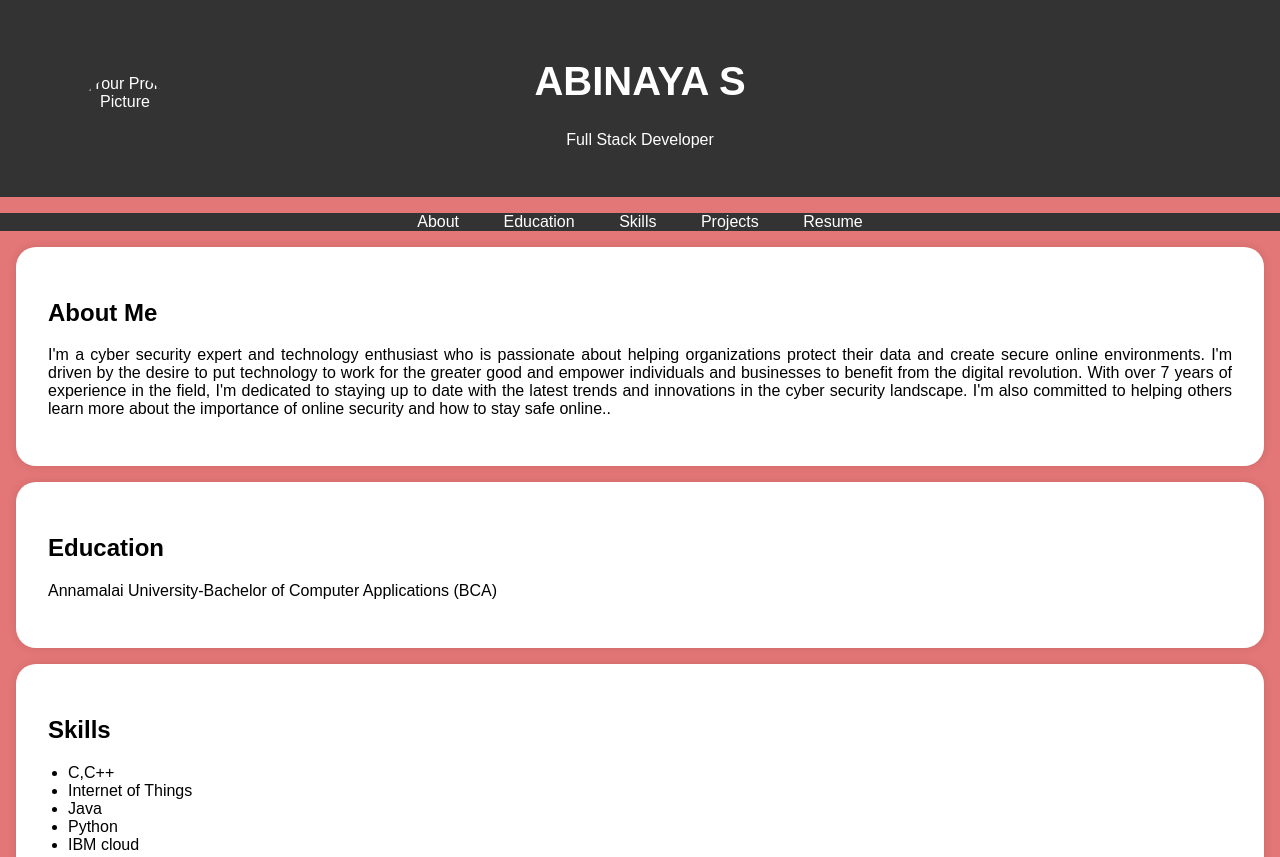
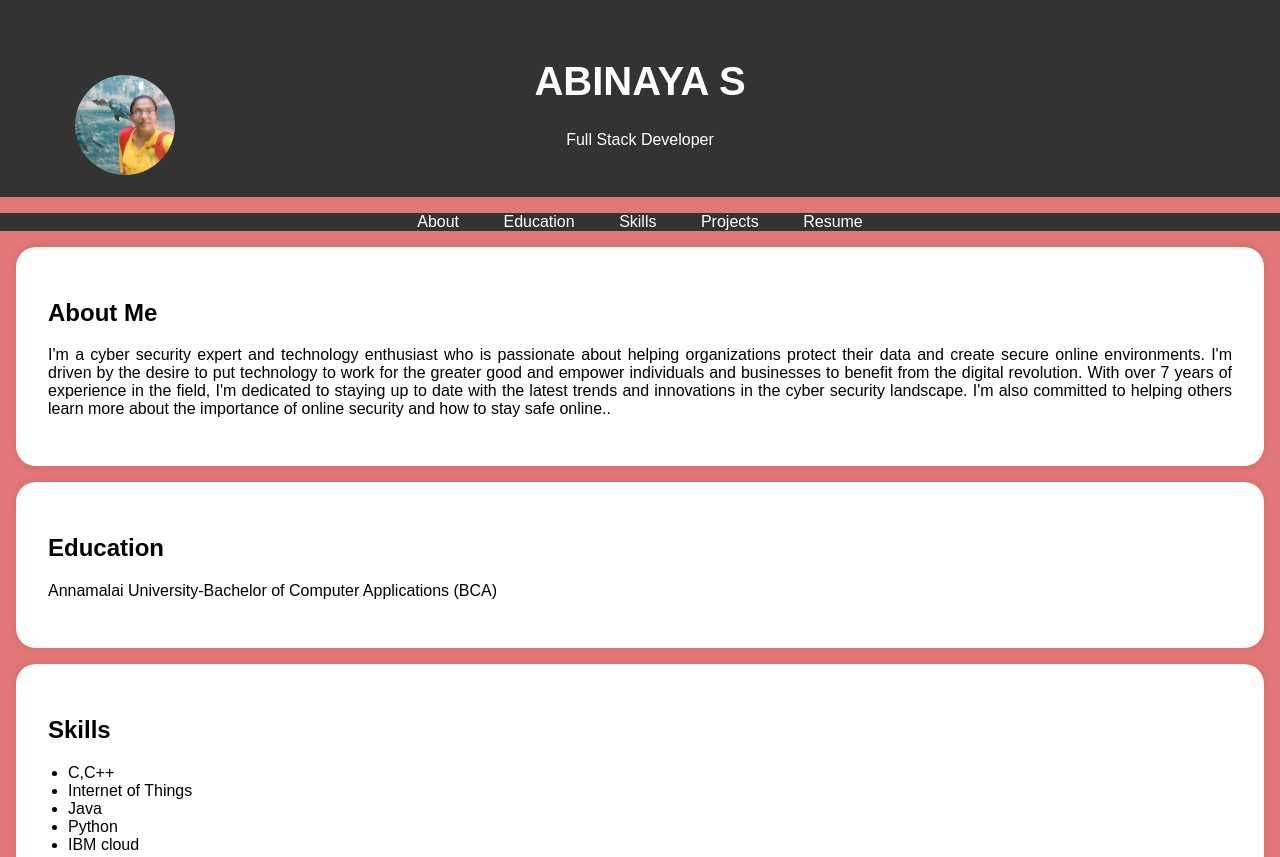
Before and after one commit to AbinayaDK/HTML-FILES, a plain HTML site: page index.html in a window 1280 px wide. Shown: the top 857 px of the page. Drawn offline with Linux system fonts and the light colour scheme.

Commit message:
Update index.html

```diff
--- a/index.html
+++ b/index.html
@@ -95,7 +95,7 @@
     <header>
         <div class="header-content">
             <!-- Add your profile picture here -->
-            <img src="5812.jpg" alt="Your Profile Picture" class="profile-picture">
+            <img src="./Profile Pic.jpg" alt="Your Profile Picture" class="profile-picture">
             <h1>ABINAYA S</h1>
             <p>Full Stack Developer</p>
         </div>
```
